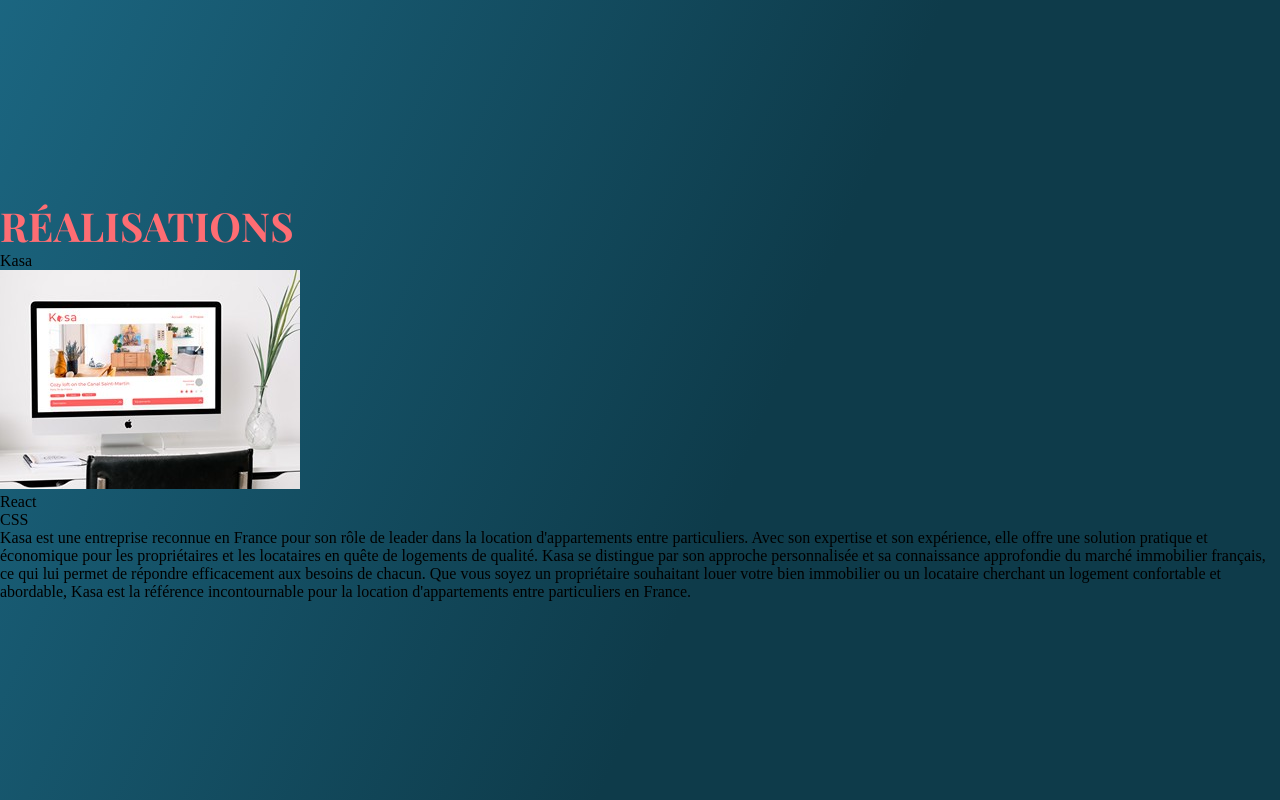
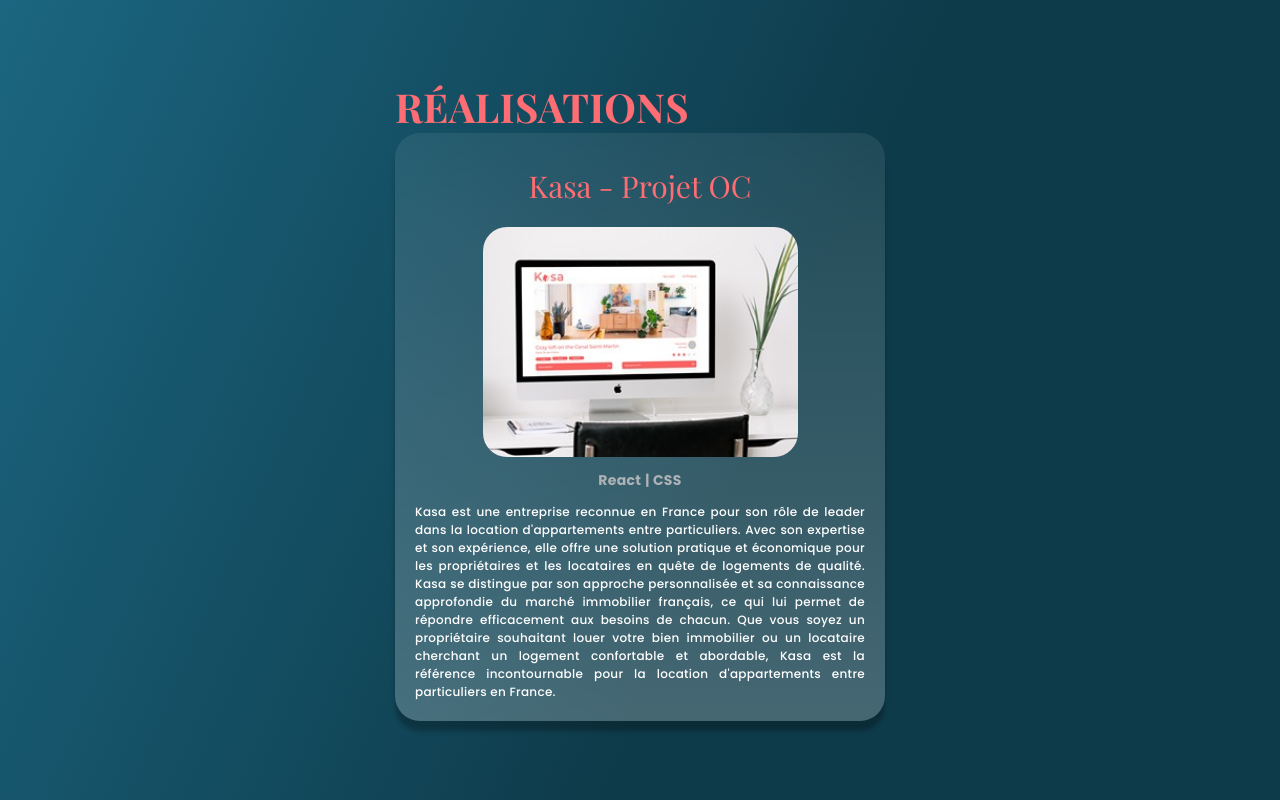
Before and after one commit to Cecilia-Giusti/portfolio, a React (Create React App) app: page /#/ in a window 1280 px wide. Shown: the part 2400-3200 px from the top of the page. Built offline with nearby package versions, Linux system fonts and the light colour scheme.

Commit message:
:lipstick: add style to project card

```diff
--- a/src/components/ProjectCard.tsx
+++ b/src/components/ProjectCard.tsx
@@ -8,18 +8,27 @@
 const ProjetCard = ({ name, img, description, stack }: projetCardInt) => {
   return (
     <article className='article-card'>
-      <p className='article-card-article'>{name}</p>
+      <p className='article-card-title'>{name}</p>
       <img
         src={img}
         alt='Mockup de la maquette de Kasa'
         className='article-card-img'
       />
       <ul className='article-card-list'>
-        {stack.map((item, id) => (
-          <li key={id} className='article-card-item'>
-            {item}
-          </li>
-        ))}
+        {stack.map((item, id) => {
+          if (id === 0) {
+            return (
+              <li key={id} className='article-card-item'>
+                {item}
+              </li>
+            );
+          }
+          return (
+            <li key={id} className='article-card-item'>
+              | {item}
+            </li>
+          );
+        })}
       </ul>
       <p className='article-card-description'>{description}</p>
     </article>
--- a/src/data/database.json
+++ b/src/data/database.json
@@ -11,7 +11,7 @@
   ],
   "projects": [
     {
-      "name": "Kasa",
+      "name": "Kasa - Projet OC",
       "img": "./assets/images/projects/kasa.jpeg",
       "url": "https://cecilia-giusti.github.io/P11---Kasa/",
       "description": "Kasa est une entreprise reconnue en France pour son rôle de leader dans la location d'appartements entre particuliers. Avec son expertise et son expérience, elle offre une solution pratique et économique pour les propriétaires et les locataires en quête de logements de qualité. Kasa se distingue par son approche personnalisée et sa connaissance approfondie du marché immobilier français, ce qui lui permet de répondre efficacement aux besoins de chacun. Que vous soyez un propriétaire souhaitant louer votre bien immobilier ou un locataire cherchant un logement confortable et abordable, Kasa est la référence incontournable pour la location d'appartements entre particuliers en France.",
--- /dev/null
+++ b/src/styles/components/_projectCard.scss
@@ -0,0 +1,54 @@
+.article-card{
+    width: 490px;
+height: 588px;
+background: linear-gradient(359.88deg, rgba(255, 255, 255, 0.2263) -0.57%, rgba(255, 255, 255, 0.106046) 82.92%, rgba(255, 255, 255, 0.0744) 100.24%);
+box-shadow: 0px 10px 4px rgba(0, 0, 0, 0.25);
+border-radius: 25px;
+@include flex($direction:column, $justify:space-between);
+padding:20px;
+
+&-title{
+font-family:$font-title;
+font-style: normal;
+font-weight: 400;
+font-size: 30px;
+line-height: 67px;
+text-align: center;
+color: $color-title;
+}
+
+&-img{
+    border-radius: 24px;
+    width:70%;
+}
+
+&-list{
+    @include flex;
+    gap:4px;
+}
+
+&-item{
+    font-family: $font-text;
+font-style: normal;
+font-weight: 600;
+font-size: 14px;
+line-height: 30px;
+letter-spacing: 0.3px;
+
+color: $color-subtitle;
+
+
+}
+
+&-description{
+    font-family: $font-text;
+font-style: normal;
+font-weight: 500;
+font-size: 12px;
+
+letter-spacing: 0.3px;
+text-align: justify;
+color: #FFFFFF;
+
+}
+}
--- a/src/styles/index.scss
+++ b/src/styles/index.scss
@@ -2,6 +2,7 @@
 @import "./utils/mixins";
 @import "./utils/settings";
 @import "./components/buttons";
+@import "./components/projectCard";
 @import "./layout/header";
 @import "./layout/footer";
 @import "./pages/home";
```
Also changed, not shown: public/style_compressed.css, 1 other file (tests, documents, lock files or other folders).
